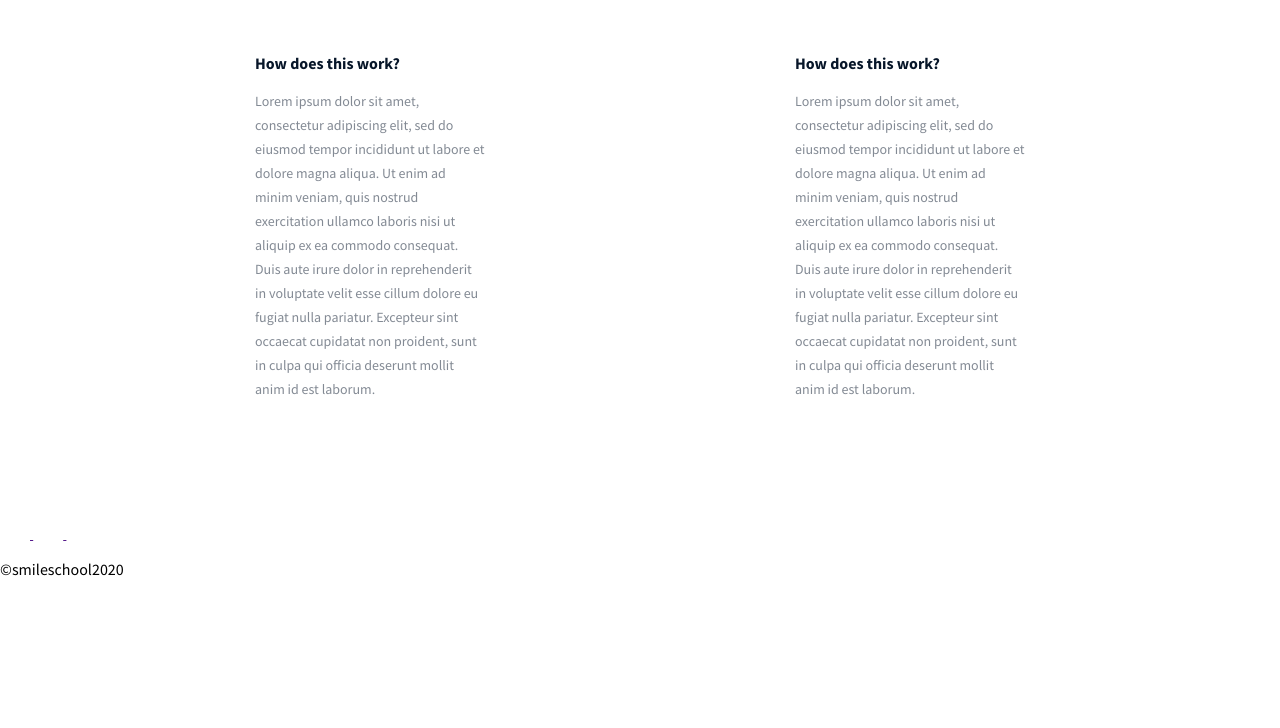
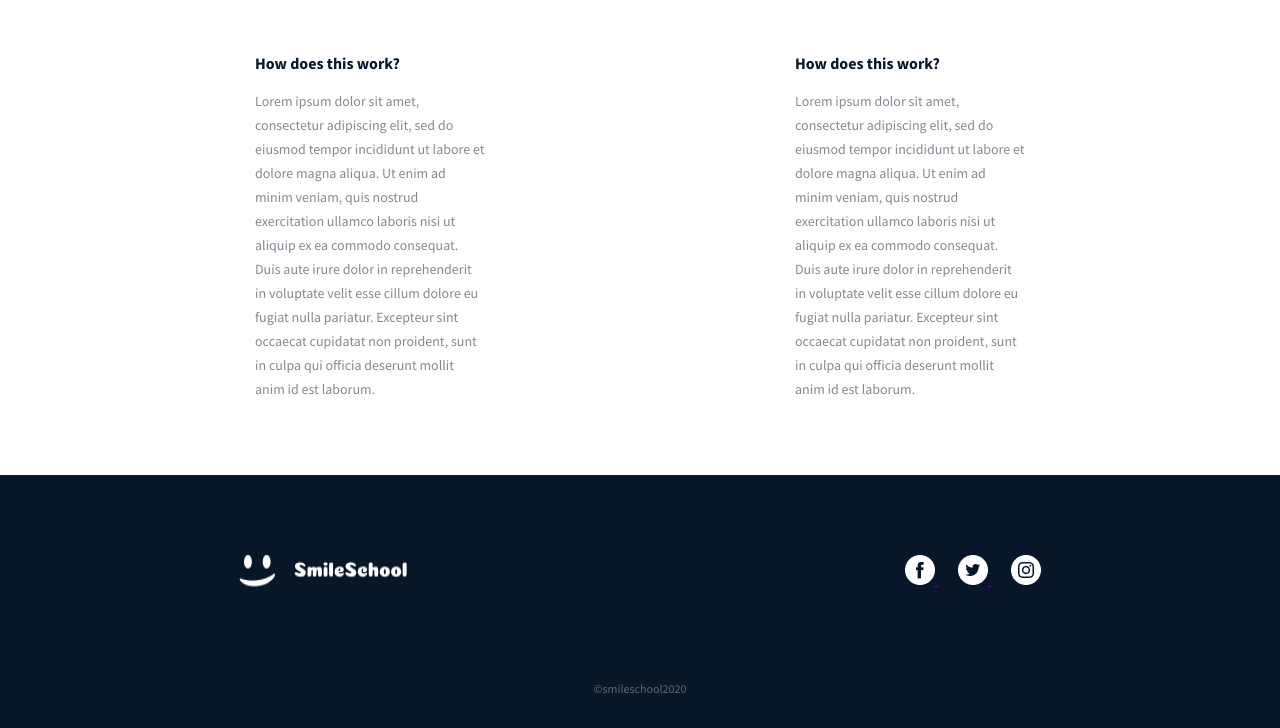
Before and after one commit to Demlew1/alx_html_css, a plain HTML site: page index.html in a window 1280 px wide. Shown: the part 3469-4197 px from the top of the page. Before the commit the page ends 4064 px from the top, so only its background shows below. Drawn offline with Linux system fonts and the light colour scheme.

Commit message:
earlier began footer section is finished

```diff
--- a/styles.css
+++ b/styles.css
@@ -499,3 +499,26 @@ h1 {
   font-size: 60px;
   font-weight: 300;
 }
+footer {
+  background-color: #071629;
+  padding-top: 80px;
+  padding-bottom: 20px;
+}
+
+.social-sec {
+  display: flex;
+  justify-content: space-around;
+}
+
+.social {
+  padding-left: 20px;
+}
+
+.copyright {
+  text-align: center;
+  font-size: 12px;
+  font-weight: 400;
+  opacity: 0.3517;
+  padding-top: 80px;
+  color: var(--color-white);
+}
```
